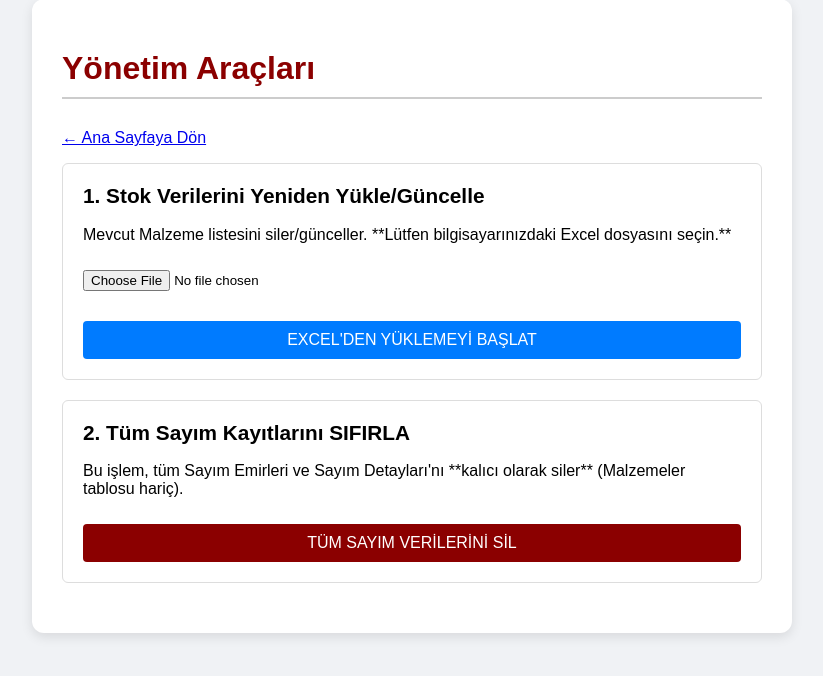
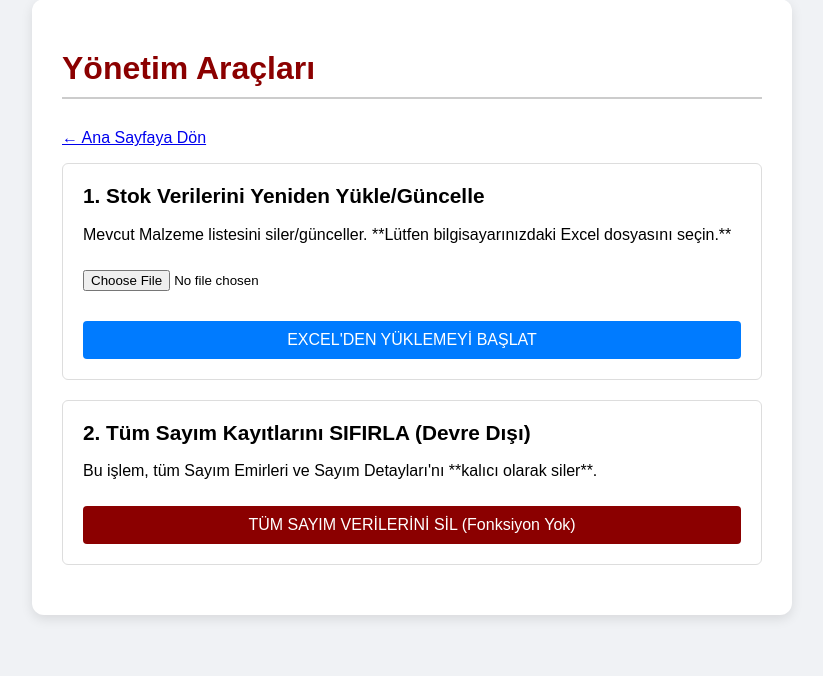
Before and after one commit to ozansbdk/stok-sayim, a Django app: page /admin-tools/ in a window 1280 px wide. Shown: the part 21-697 px from the top of the page, without its empty margins (228-1051 px from the left). Run offline with Django 5.2, Linux system fonts and the light colour scheme; parts of the project's set-up code (start-up, migrations or seed data) failed here and were passed over.

Commit message:
fix: NoReverseMatch cozumu. yonetim.html dosyasindan artik olmayan reset_sayim_data URL referansi kaldirildi.

```diff
--- a/sayim/templates/sayim/yonetim.html
+++ b/sayim/templates/sayim/yonetim.html
@@ -28,17 +28,17 @@
             <h2>1. Stok Verilerini Yeniden Yükle/Güncelle</h2>
             <p>Mevcut Malzeme listesini siler/günceller. **Lütfen bilgisayarınızdaki Excel dosyasını seçin.**</p>
 
-            <input type="file" id="excel-file" accept=".xlsx, .xls, .csv" required class="file-input">
+            <input type="file" id="excel-file" name="excel_file" accept=".xlsx, .xls, .csv" required class="file-input">
 
             <button id="reload-btn" class="btn-action btn-success">EXCEL'DEN YÜKLEMEYİ BAŞLAT</button>
             <div id="reload-message" class="mesaj"></div>
         </div>
 
         <div class="islem-kutusu">
-            <h2>2. Tüm Sayım Kayıtlarını SIFIRLA</h2>
-            <p>Bu işlem, tüm Sayım Emirleri ve Sayım Detayları'nı **kalıcı olarak siler** (Malzemeler tablosu hariç).</p>
+            <h2>2. Tüm Sayım Kayıtlarını SIFIRLA (Devre Dışı)</h2>
+            <p>Bu işlem, tüm Sayım Emirleri ve Sayım Detayları'nı **kalıcı olarak siler**.</p>
 
-            <button id="reset-btn" class="btn-action btn-danger">TÜM SAYIM VERİLERİNİ SİL</button>
+            <button id="reset-btn" class="btn-action btn-danger" disabled>TÜM SAYIM VERİLERİNİ SİL (Fonksiyon Yok)</button>
             <div id="reset-message" class="mesaj"></div>
         </div>
     </div>
@@ -60,27 +60,7 @@
         }
     }
 
-    // 1. Sayım Verisi Sıfırlama (AJAX)
-    document.getElementById('reset-btn').addEventListener('click', () => {
-        if (!confirm('UYARI: Bu işlem geri alınamaz! Tüm sayım emirleri ve detayları silinecektir. Emin misiniz?')) {
-            return;
-        }
-
-        document.getElementById('reset-message').innerText = 'Sıfırlanıyor...';
-        document.getElementById('reset-message').className = 'mesaj';
-        document.getElementById('reset-message').style.display = 'block';
-
-        // reset_sayim_data URL'si için AJAX çağrısı
-        fetch('{% url "reset_sayim_data" %}', {
-            method: 'POST',
-            headers: { 'X-CSRFToken': CSRF_TOKEN }
-        })
-        .then(res => res.json())
-        .then(data => handleResponse(data, 'reset-message'))
-        .catch(error => handleResponse({ success: false, message: `Sunucu bağlantı hatası: ${error}` }, 'reset-message'));
-    });
-
-    // 2. Stok Verisi Yeniden Yükleme (AJAX)
+    // 1. Stok Verisi Yeniden Yükleme (AJAX)
     document.getElementById('reload-btn').addEventListener('click', () => {
         const fileInput = document.getElementById('excel-file');
         const file = fileInput.files[0];
@@ -91,16 +71,15 @@
         }
 
         const formData = new FormData();
-        formData.append('excel_file', file); // 'excel_file' adıyla dosyayı ekle
+        formData.append('excel_file', file);
 
         document.getElementById('reload-message').innerText = 'Yükleniyor... Bu işlem biraz sürebilir.';
         document.getElementById('reload-message').className = 'mesaj';
         document.getElementById('reload-message').style.display = 'block';
 
         // upload_stok_data URL'si için AJAX çağrısı
-        fetch('{% url "upload_stok_data" %}', { // <<< urls.py'daki adınız
+        fetch('{% url "upload_stok_data" %}', { // <<< urls.py'daki doğru URL adı
             method: 'POST',
-            // Content-Type başlığını FormData kullandığımızda AYARLAMIYORUZ.
             headers: { 'X-CSRFToken': CSRF_TOKEN },
             body: formData
         })
@@ -109,7 +88,6 @@
             if (status === 200 && body.success) {
                 handleResponse(body, 'reload-message');
             } else {
-                // Sunucu hata kodu (400, 500) veya success: false döndüğünde
                 handleResponse({ success: false, message: body.message || 'Bilinmeyen sunucu hatası.' }, 'reload-message');
             }
         })
@@ -117,6 +95,12 @@
              handleResponse({ success: false, message: `Kritik Hata: Bağlantı sorunu. ${error}` }, 'reload-message');
         });
     });
+
+    // 2. Sayım Verisi Sıfırlama (Devre Dışı Bırakıldı)
+    // Bu kısım, reset_sayim_data'nın artık views.py'da tanımlı olmamasından kaynaklanan hatayı engeller.
+    document.getElementById('reset-btn').addEventListener('click', () => {
+        alert('Bu fonksiyon devre dışı bırakılmıştır. Lütfen sunucu yöneticinize danışın.');
+    });
 </script>
 </body>
 </html>
```
